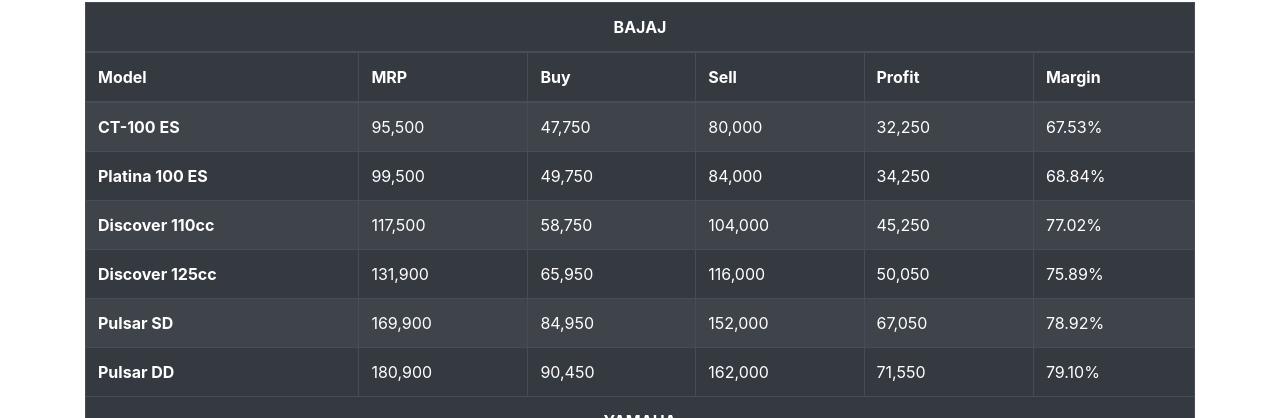
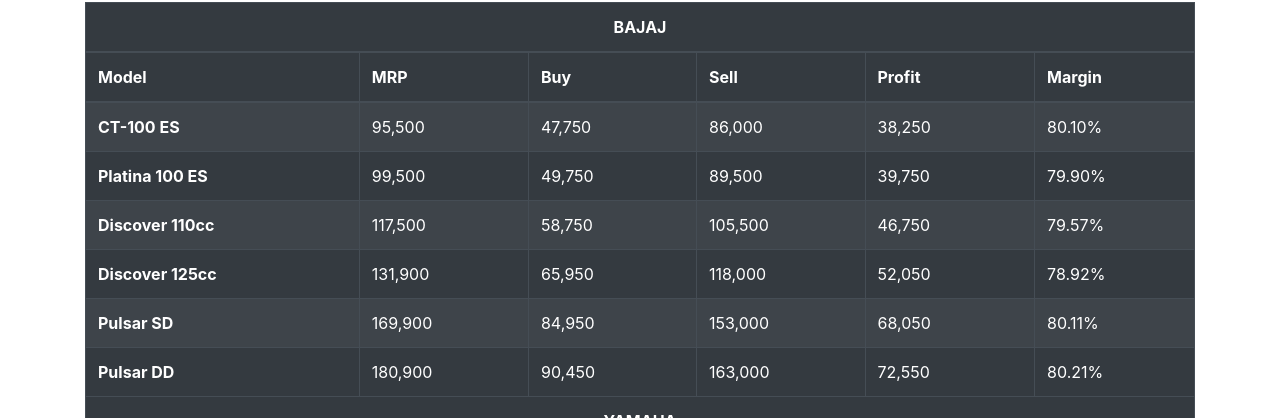
Before and after one commit to faisalahammad/profit-calculator, a plain HTML site: page index.html in a window 1280 px wide. Shown: the part 382-800 px from the top of the page. Drawn offline with nearby package versions, Linux system fonts and the light colour scheme.

Commit message:
Bajaj bike price updated

```diff
--- a/index.html
+++ b/index.html
@@ -93,7 +93,7 @@
 						<button type="submit" name="reset" id="reset" class="btn btn-danger">Reset</button>
 					</form>
 
-					<div class="result text-center mt-5"></div>
+					<div class="result text-center mt-5">Profit is loading...</div>
 				</div>
 			</div>
 
@@ -125,49 +125,49 @@
 								<th scope="row">CT-100 ES</th>
 								<td>95,500</td>
 								<td>47,750</td>
-								<td>80,000</td>
-								<td>32,250</td>
-								<td>67.53%</td>
+								<td>86,000</td>
+								<td>38,250</td>
+								<td>80.10%</td>
 							</tr>
 							<tr>
 								<th scope="row">Platina 100 ES</th>
 								<td>99,500</td>
 								<td>49,750</td>
-								<td>84,000</td>
-								<td>34,250</td>
-								<td>68.84%</td>
+								<td>89,500</td>
+								<td>39,750</td>
+								<td>79.90%</td>
 							</tr>
 							<tr>
 								<th scope="row">Discover 110cc</th>
 								<td>117,500</td>
 								<td>58,750</td>
-								<td>104,000</td>
-								<td>45,250</td>
-								<td>77.02%</td>
+								<td>105,500</td>
+								<td>46,750</td>
+								<td>79.57%</td>
 							</tr>
 							<tr>
 								<th scope="row">Discover 125cc</th>
 								<td>131,900</td>
 								<td>65,950</td>
-								<td>116,000</td>
-								<td>50,050</td>
-								<td>75.89%</td>
+								<td>118,000</td>
+								<td>52,050</td>
+								<td>78.92%</td>
 							</tr>
 							<tr>
 								<th scope="row">Pulsar SD</th>
 								<td>169,900</td>
 								<td>84,950</td>
-								<td>152,000</td>
-								<td>67,050</td>
-								<td>78.92%</td>
+								<td>153,000</td>
+								<td>68,050</td>
+								<td>80.11%</td>
 							</tr>
 							<tr>
 								<th scope="row">Pulsar DD</th>
 								<td>180,900</td>
 								<td>90,450</td>
-								<td>162,000</td>
-								<td>71,550</td>
-								<td>79.10%</td>
+								<td>163,000</td>
+								<td>72,550</td>
+								<td>80.21%</td>
 							</tr>
 						</tbody>
 
```
